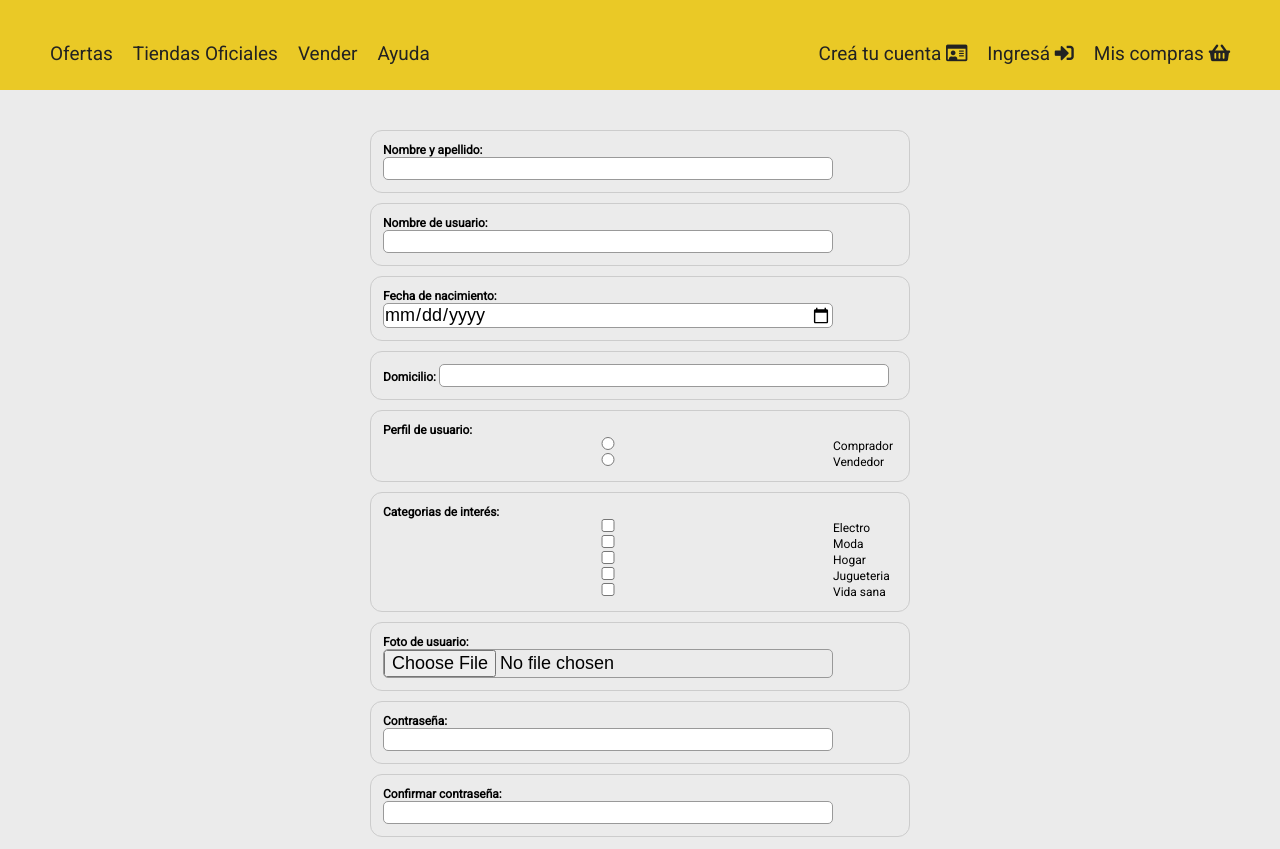
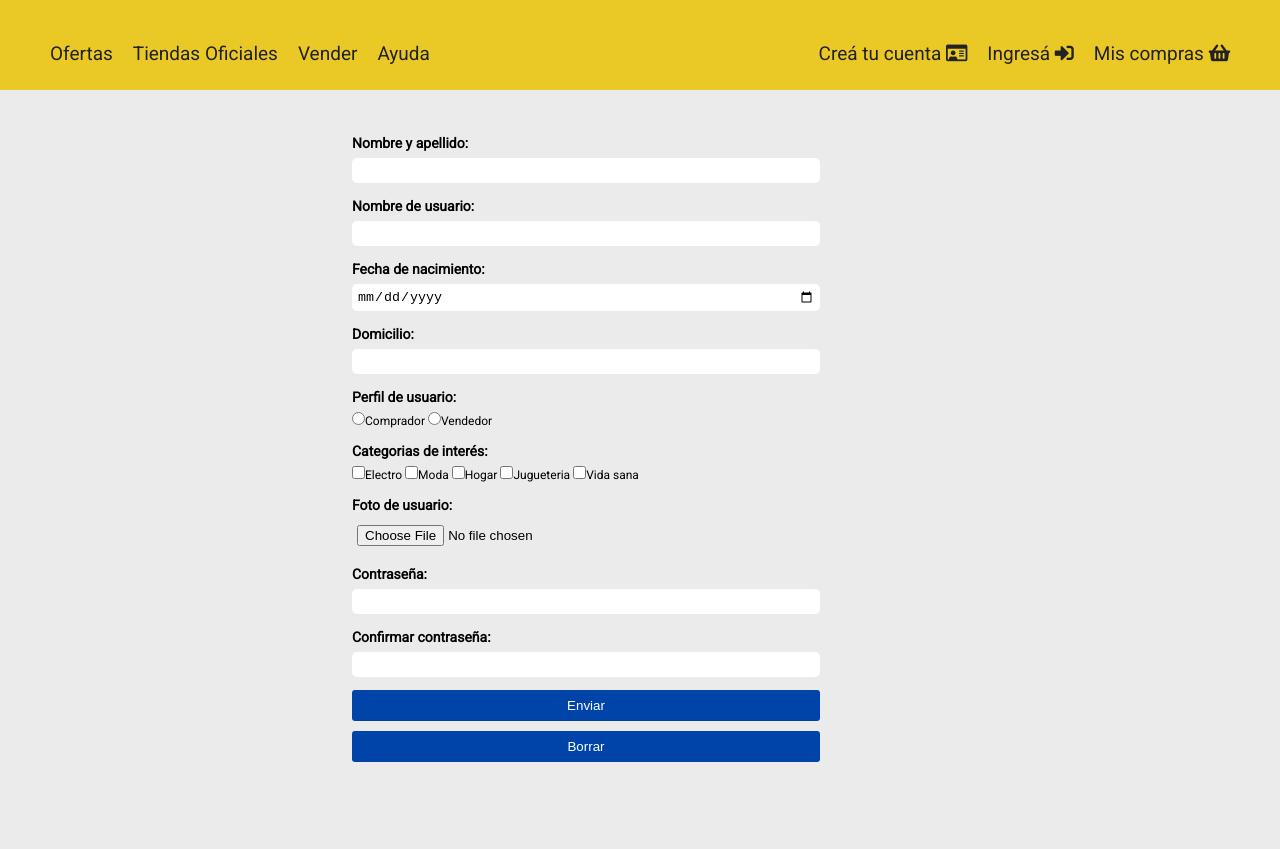
Before and after one commit to edgardojov/mercadoliebre, a website: page views/register.html in a window 1280 px wide. Shown: the part 91-940 px from the top of the page. Drawn offline with Linux system fonts and the light colour scheme; files that its build step writes are made by us from their sources; files whose address does not match are found by name.

Commit message:
Agregue formularios

```diff
--- a/public/css/styles.css
+++ b/public/css/styles.css
@@ -175,79 +175,44 @@ h3 {
     display: flex;
 }
 
-.formulario-registro, .formulario-login {
-    margin: 40px 0px;
+
+.form-registro, .form-login{
+    margin: 0 auto;
+    padding: 30px 0;
 }
 
-.form-registro div {
-    margin: 0 auto;
-    margin-top: 10px;
-    width: 300px;
-    padding: 1em;
-    border: 1px solid #CCC;
-    border-radius: 1em;
+
+.form-registro div, .form-login div {
+    margin: 8px 0;
 }
 
-.form-registro label {
-    display: inline-block;
-    text-align: right;
+.form-registro label, .form-login label {
+    display: block;
     font-weight: bold;
+    font-size: 14px;
+    padding: 7px 0;
 }
 
-.form-registro input {
-  font: 1em sans-serif;
-  width: 280px;
-  box-sizing: border-box;
-  border: 1px solid #999;
-  border-radius: 5px;
+.form-registro input, .form-login input {
+    border: none;
+    border-radius: 5px;
 }
 
-.form-registro button {
-    margin-top: 15px;
-    margin-left: 20%;
-    font-size: 25px;
-    background-color: #0044AA;
-    border: 4px transparent;
-    border-radius: 10px;
-    color: white;
+.input-registro {
+    width: 100%;
+    padding: 5px;
 }
 
-.form-login div {
-    margin: 0 auto;
-    margin-top: 10px;
-    width: 300px;
-    padding: 1em;
-    border: 1px solid #CCC;
-    border-radius: 1em;
+form button {
+    border: none;
+    border-radius: 3px;
+    width: 100%;
+    margin: 5px 0;
+    padding: 8px;
+    color: white;
+    background-color: #0044AA;
 }
 
-.form-login label {
-    display: inline-block;
-    text-align: right;
-    font-weight: bold;
-}
-
-.form-login input {
-  font: 1em sans-serif;
-  width: 280px;
-  box-sizing: border-box;
-  border: 1px solid #999;
-  border-radius: 5px;
-}
-
-.form-login button {
-    margin-top: 15px;
-    margin-left: 40%;
-    font-size: 25px;
-    background-color: #0a59cf;
-    border: 4px transparent;
-    border-radius: 10px;
-    color: white;
-}
-
-.enviar-login:hover {
-    background-color: #0022AA;
-}
 
 .copy-footer {
     text-align: left;
@@ -329,69 +294,7 @@ footer i {
         display: block;
     }
 
-    .form-registro div {
-        margin: 0 auto;
-        margin-top: 10px;
-        width: 540px;
-        padding: 1em;
-        border: 1px solid #CCC;
-        border-radius: 1em;
-    }
 
-    .form-registro label {
-        display: inline-block;
-        text-align: right;
-        font-weight: bold;
-    }
-
-    .form-registro input {
-      font: 1.5em sans-serif;
-      width: 450px;
-      box-sizing: border-box;
-      border: 1px solid #999;
-    }
-
-    .form-registro button {
-        margin-top: 15px;
-        margin-left: 25%;
-        font-size: 35px;
-        background-color: #0044AA;
-        border: 4px transparent;
-        border-radius: 10px;
-        color: white;
-    }
-
-    .form-login div {
-        margin: 0 auto;
-        margin-top: 10px;
-        width: 540px;
-        padding: 1em;
-        border: 1px solid #CCC;
-        border-radius: 1em;
-    }
-
-    .form-login label {
-        display: inline-block;
-        text-align: right;
-        font-weight: bold;
-    }
-
-    .form-login input {
-      font: 1.5em sans-serif;
-      width: 450px;
-      box-sizing: border-box;
-      border: 1px solid #999;
-    }
-
-    .form-login button {
-        margin-top: 15px;
-        margin-left: 45%;
-        font-size: 35px;
-        background-color: #0044AA;
-        border: 4px transparent;
-        border-radius: 10px;
-        color: white;
-    }
 }
 
 
@@ -456,25 +359,25 @@ footer i {
         font-size: 19px;
     }
 
-    .form-registro button {
-        margin-top: 15px;
-        margin-left: 28%;
-        font-size: 35px;
-        background-color: #0044AA;
-        border: 4px transparent;
-        border-radius: 10px;
-        color: white;
+    .input-registro {
+        max-width: 468px;
+        padding: 5px;
     }
 
-    .form-login button {
-        margin-top: 15px;
-        margin-left: 45%;
-        font-size: 35px;
+    .form-registro, .form-login {
+        margin-left: 25%;
+    }
+
+    form button {
+        border: none;
+        border-radius: 3px;
+        max-width: 468px;
+        margin: 5px 0;
+        padding: 8px;
+        color: white;
         background-color: #0044AA;
-        border: 4px transparent;
-        border-radius: 10px;
-        color: white;
     }
+
 
     footer {
         text-align: center;
--- a/views/register.html
+++ b/views/register.html
@@ -42,28 +42,27 @@
             </nav>
         </header>
         <main>
-            <section class="formulario-registro">
+            <section>
                 <form action="/" method="GET" class="form-registro">
                     <div>
                         <label for="nombre">Nombre y apellido:</label>
-                        <input type="text" name="nombre" id="nombre" required>
-                        <span class="feedback"></span>
+                        <input type="text" name="nombre" id="nombre" required class="input-registro">
                     </div>
 
                     <div>
                         <label for="usuario">Nombre de usuario:</label>
-                        <input type="text" name="usuario" id="usuario" required>
+                        <input type="text" name="usuario" id="usuario" required class="input-registro">
                     </div>
 
                     <div>
                         <label for="fechaNacimiento">Fecha de nacimiento:</label>
-                        <input type="date" name="fechaNacimiento" id="fechaNacimiento" required>
+                        <input type="date" name="fechaNacimiento" id="fechaNacimiento" required class="input-registro">
                     </div>
 
 
                    <div>
                         <label for="domicilio">Domicilio:</label>
-                        <input type="text" name="domicilio" id="nombre" required>
+                        <input type="text" name="domicilio" id="nombre" required class="input-registro">
                    </div>
 
                    <div>
@@ -73,7 +72,7 @@
                    </div>
 
 
-                    <div>
+                    <div class="multiple">
                         <label for="categorias">Categorias de interés:</label>
                         <input type="checkbox" name="categorias" value="Electro">Electro
                         <input type="checkbox" name="categorias" value="Moda">Moda
@@ -84,17 +83,17 @@
 
                     <div>
                         <label for="imagenPerfil">Foto de usuario:</label>
-                        <input type="file" name="imagenPerfil" id="imagenPerfil" accept=".jpg, .png">
+                        <input type="file" name="imagenPerfil" id="imagenPerfil" accept=".jpg, .png" class="input-registro">
                     </div>
 
                     <div>
                         <label for="contrasena">Contraseña:</label>
-                        <input type="password" name="contrasena" id="contrasena" required>
+                        <input type="password" name="contrasena" id="contrasena" required class="input-registro">
                     </div>
 
                     <div>
                         <label for="confirContrasena">Confirmar contraseña:</label>
-                        <input type="password" name="confirContrasena" id="confirContrasena" required>
+                        <input type="password" name="confirContrasena" id="confirContrasena" required class="input-registro">
                     </div>
 
                     <button type="submit">Enviar</button>
```
Also changed, not shown: views/login.html (+3 -3 lines), 1 other file.
